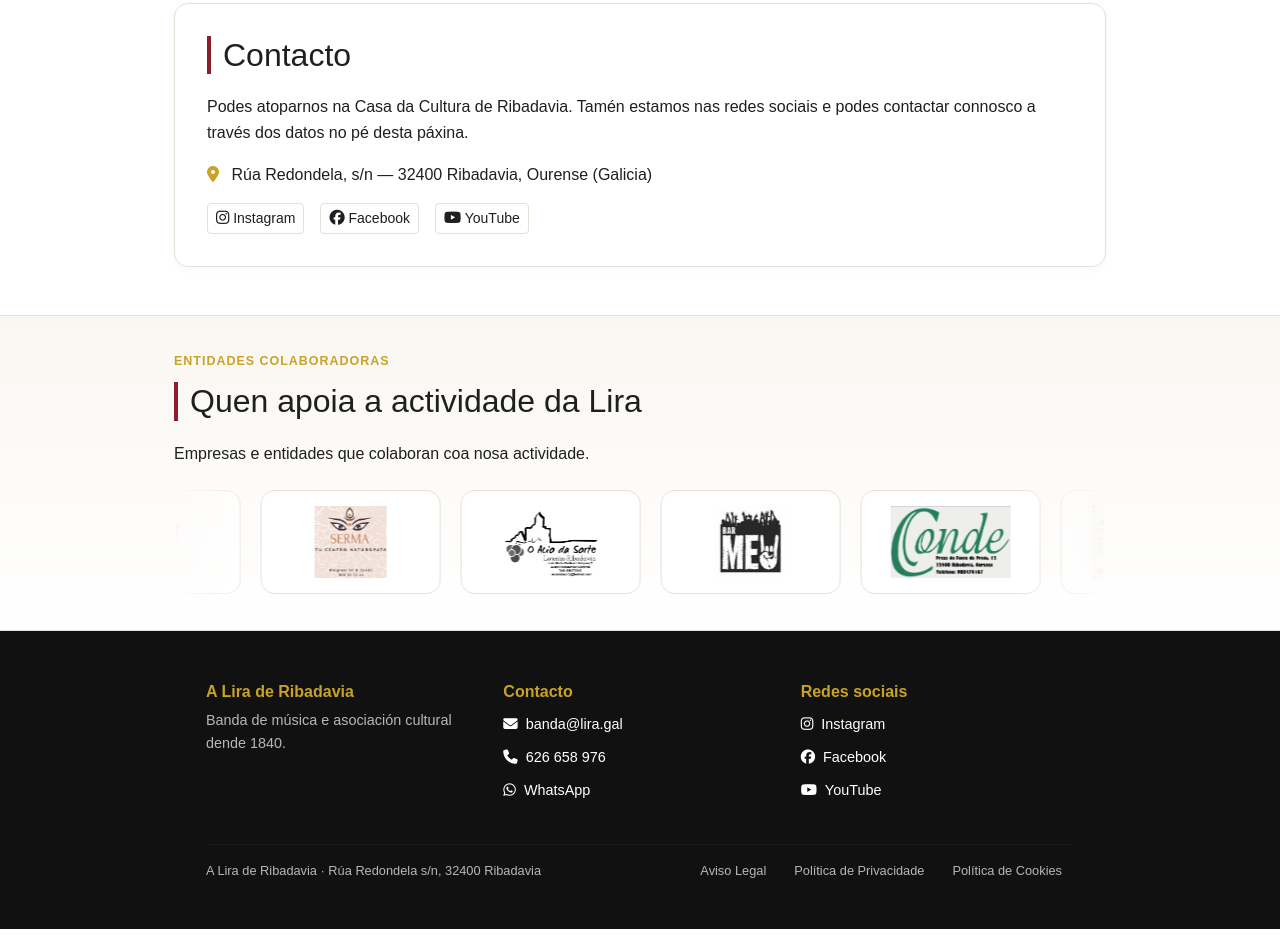
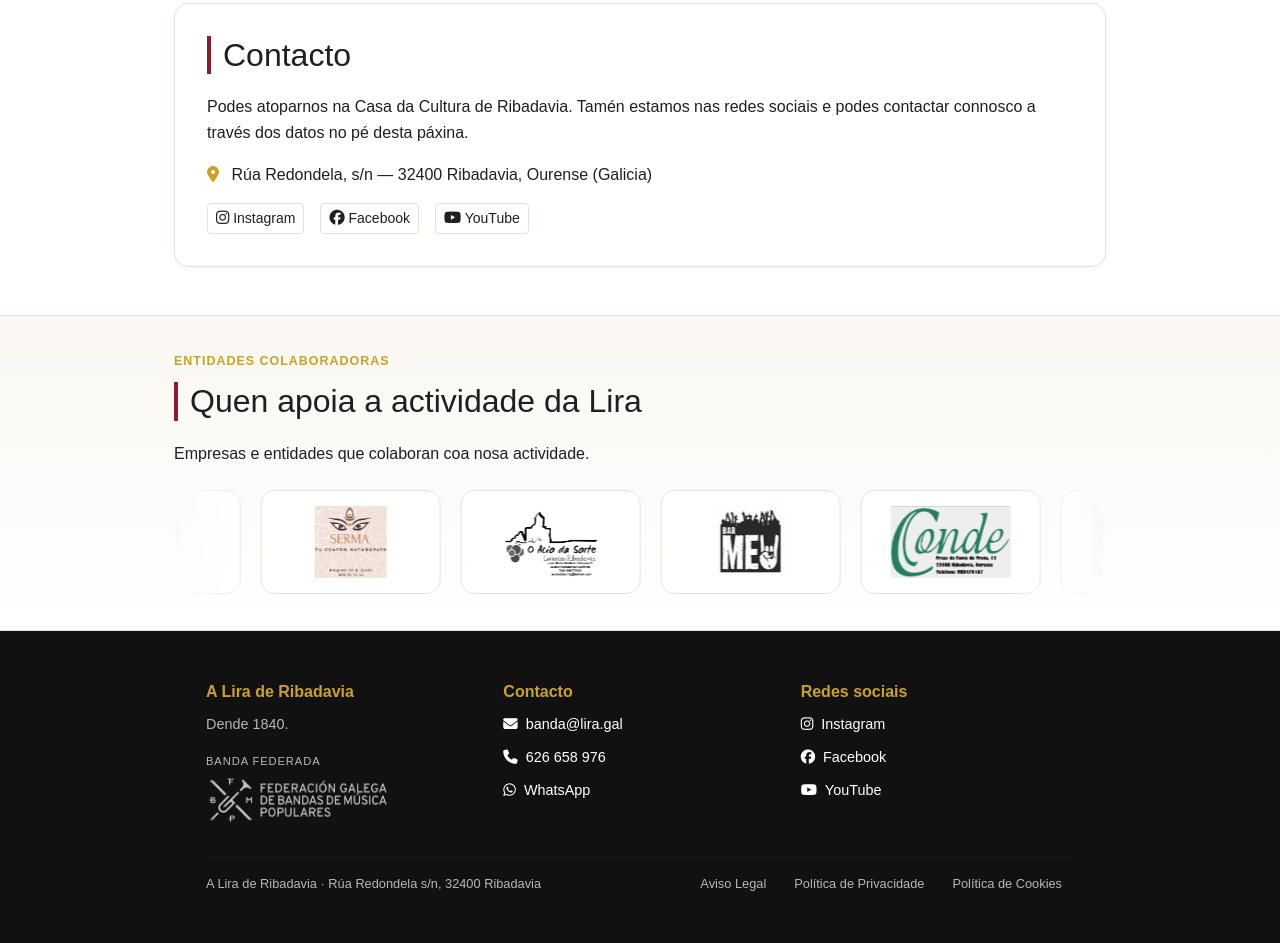
Before and after one commit to bandalira/bandalira.github.io, an Eleventy site: page index.html in a window 1280 px wide. Shown: the part 2352-3295 px from the top of the page. Built offline with nearby package versions, Linux system fonts and the light colour scheme; Eleventy itself is replaced by a stand-in of ours; files that its build step writes are made by us from their sources.

Commit message:
feat: add site footer component with contact information and social links

```diff
--- a/_includes/footer.njk
+++ b/_includes/footer.njk
@@ -2,8 +2,15 @@
   <div class="container">
     <div class="row text-center text-md-start gy-4">
       <div class="col-md-4">
-        <p class="fw-bold mb-1" style="color:var(--secondary)">A Lira de Ribadavia</p>
-        <p class="mb-0 footer-muted" style="font-size:0.9rem;">Banda de música e asociación cultural dende 1840.</p>
+        <p class="fw-bold mb-2" style="color:var(--secondary)">A Lira de Ribadavia</p>
+        <p class="mb-0 footer-muted" style="font-size:0.9rem;">Dende 1840.</p>
+        <p class="footer-muted mb-1" style="font-size:0.7rem;letter-spacing:0.08em;text-transform:uppercase;margin-top:1.1rem;">Banda federada</p>
+        <a href="https://www.bandas.gal" target="_blank" rel="noopener noreferrer"
+          aria-label="Federación Galega de Bandas de Música Populares (abre nunha nova xanela)"
+          style="display:inline-block;opacity:0.75;transition:opacity 0.2s ease;"
+          onmouseover="this.style.opacity='1'" onmouseout="this.style.opacity='0.75'">
+          <img src="/logos/fgbmp_white.png" alt="Federación Galega de Bandas de Música Populares" height="50" loading="lazy">
+        </a>
       </div>
       <div class="col-md-4">
         <p class="fw-bold mb-2" style="color:var(--secondary)">Contacto</p>
```
Also changed, not shown: logos/fgbmp_white.png (added).
